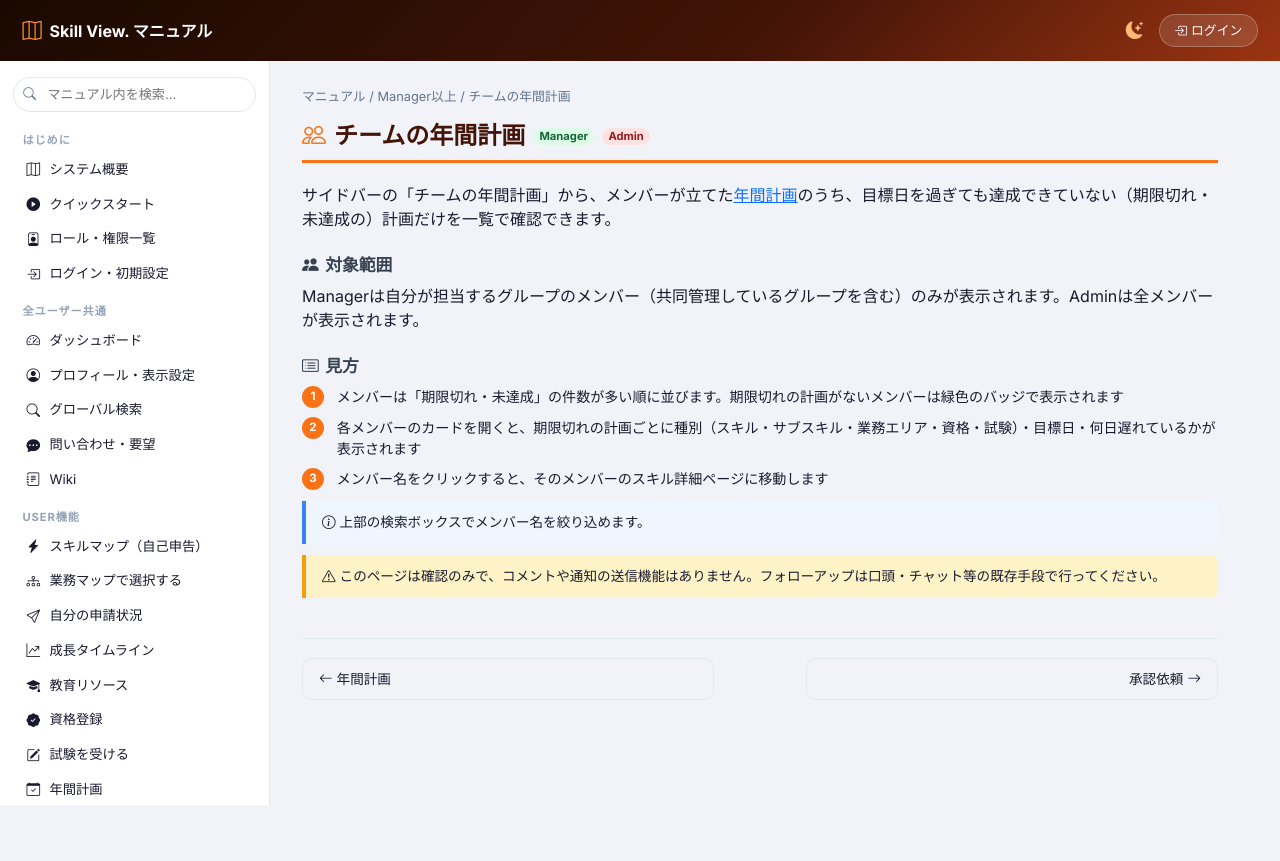
After one commit to nishi-25/Skill-Map, a FastAPI app: page /manual/annual-plan-team in a window 1280 px wide. The commit adds this page. Run offline with FastAPI, Linux system fonts and the light colour scheme; some web fonts are replaced.

Commit message:
feat: チームの年間計画ページを追加し、承認済みスキルの取り消し申請機能を強化

```diff
--- a/app/routers/manual.py
+++ b/app/routers/manual.py
@@ -116,6 +116,11 @@ def manual_annual_plan(request: Request, db: Session = Depends(get_db)):
 
 
 # ─── Manager以上 ──────────────────────────────────────────────
+@router.get("/annual-plan-team", response_class=HTMLResponse)
+def manual_annual_plan_team(request: Request, db: Session = Depends(get_db)):
+    return _page(request, db, "annual-plan-team", "manual/annual-plan-team.html")
+
+
 @router.get("/approvals", response_class=HTMLResponse)
 def manual_approvals(request: Request, db: Session = Depends(get_db)):
     return _page(request, db, "approvals", "manual/approvals.html")
--- /dev/null
+++ b/app/templates/manual/annual-plan-team.html
@@ -0,0 +1,20 @@
+{% extends "manual/_layout.html" %}
+{% block title %}チームの年間計画{% endblock %}
+{% block breadcrumb %}<a href="/manual">マニュアル</a> / <span>Manager以上</span> / <span>チームの年間計画</span>{% endblock %}
+{% block content %}
+<h1><i class="bi bi-people text-primary"></i>チームの年間計画
+  <span class="role-badge role-manager">Manager</span>
+  <span class="role-badge role-admin">Admin</span>
+</h1>
+<p>サイドバーの「チームの年間計画」から、メンバーが立てた<a href="/manual/annual-plan">年間計画</a>のうち、目標日を過ぎても達成できていない（期限切れ・未達成の）計画だけを一覧で確認できます。</p>
+
+<h2 id="scope"><i class="bi bi-people-fill"></i>対象範囲</h2>
+<p>Managerは自分が担当するグループのメンバー（共同管理しているグループを含む）のみが表示されます。Adminは全メンバーが表示されます。</p>
+
+<h2 id="cards"><i class="bi bi-card-list"></i>見方</h2>
+<div class="step-item"><span class="step-badge">1</span><span>メンバーは「期限切れ・未達成」の件数が多い順に並びます。期限切れの計画がないメンバーは緑色のバッジで表示されます</span></div>
+<div class="step-item"><span class="step-badge">2</span><span>各メンバーのカードを開くと、期限切れの計画ごとに種別（スキル・サブスキル・業務エリア・資格・試験）・目標日・何日遅れているかが表示されます</span></div>
+<div class="step-item"><span class="step-badge">3</span><span>メンバー名をクリックすると、そのメンバーのスキル詳細ページに移動します</span></div>
+<div class="tip-box"><i class="bi bi-info-circle me-1"></i>上部の検索ボックスでメンバー名を絞り込めます。</div>
+<div class="warn-box"><i class="bi bi-exclamation-triangle me-1"></i>このページは確認のみで、コメントや通知の送信機能はありません。フォローアップは口頭・チャット等の既存手段で行ってください。</div>
+{% endblock %}
--- a/app/templates/manual/approvals.html
+++ b/app/templates/manual/approvals.html
@@ -15,6 +15,11 @@
 <div class="step-item"><span class="step-badge">1</span><span>各行の左端チェックボックスで複数選択（ヘッダーの「全選択」で一括選択）</span></div>
 <div class="step-item"><span class="step-badge">2</span><span>「選択を承認」または「選択を差し戻し」ボタンをクリック</span></div>
 
+<h2 id="revoke-approval"><i class="bi bi-arrow-counterclockwise"></i>取り消し申請の承認</h2>
+<p>「取消申請」バッジが付いた行は、メンバーが承認済みスキルの取り消しを申請したものです（<a href="/manual/skillmap#revoke">承認済みスキルの取り消し</a>を参照）。</p>
+<div class="step-item"><span class="step-badge">1</span><span>「取消を承認」をクリックすると、そのスキルは未経験（Lv0）に確定します</span></div>
+<div class="step-item"><span class="step-badge">2</span><span>「却下」をクリックすると、取り消し申請前の承認済みレベルのまま維持されます</span></div>
+
 <h2><i class="bi bi-funnel"></i>フィルター</h2>
 <p>申請者名で絞り込み・カテゴリーでの絞り込みが可能です。件数バッジで未処理数を確認できます。</p>
 
```
Also changed, not shown: app/manual_search_index.py (+14 -0 lines), app/templates/manual/business-map.html (+8 -0 lines), app/templates/manual/skillmap.html (+8 -0 lines).
